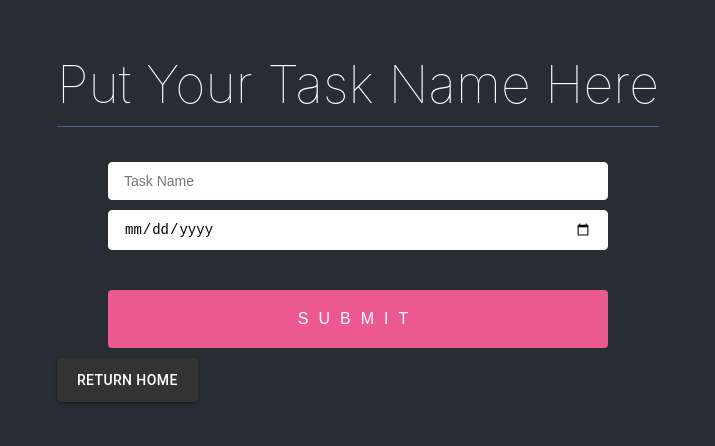
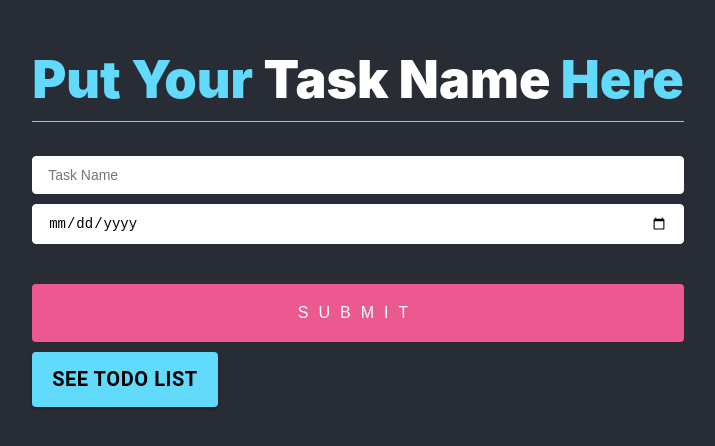
Before and after one commit to MrHamdan/react-todo-app-firebase, a React (Create React App) app: page /addtodo in a window 1280 px wide. Shown: the part 190-636 px from the top of the page, without its empty margins (282-997 px from the left). Built offline with nearby package versions, Linux system fonts and the light colour scheme.

Commit message:
adding everything

```diff
--- a/src/App.js
+++ b/src/App.js
@@ -1,6 +1,7 @@
 import { BrowserRouter, Route, Routes } from 'react-router-dom';
 import './App.css';
 import AddTodo from './Components/AddTask/AddTodo';
+import EditTodo from './Components/EditTodo/EditTodo';
 import TodoTable from './Components/TodoTable/TodoTable';
 import TodoDataProvider from './Context/TodoDataProvider';
 
@@ -14,6 +15,7 @@ function App() {
           <Routes>
             <Route path="/" element={<TodoTable/>}/>
             <Route path="addtodo" element={<AddTodo/>} />
+            <Route path="edittodo/:todoid" element={<EditTodo/>} />
           </Routes>
         </TodoDataProvider>
         </BrowserRouter>
--- a/src/Components/AddTask/AddTodo.css
+++ b/src/Components/AddTask/AddTodo.css
@@ -1,22 +1,22 @@
 
-form {
+/* form {
   max-width: 500px;
   margin: 0 auto;
-}
+} */
 
 h1 {
-  font-weight: 100;
+  font-weight: 900;
   color: white;
   text-align: center;
   padding-bottom: 10px;
-  border-bottom: 1px solid rgb(79, 98, 148);
+  border-bottom: 1px solid #61dafb;
 }
 
-.form {
+/* .form {
   background: #0e101c;
   max-width: 400px;
   margin: 0 auto;
-}
+} */
 
 p {
   color: #bf1650;
--- a/src/Components/AddTask/AddTodo.js
+++ b/src/Components/AddTask/AddTodo.js
@@ -2,13 +2,20 @@ import { Box, Button, Typography } from '@mui/material';
 import React from 'react';
 import { useForm } from "react-hook-form";
 import { useLocation, useNavigate } from 'react-router-dom';
+import Swal from 'sweetalert2';
 import useTodoProvider from '../../Context/useTodoProvider';
-import './AddTodo.css';
+
+
+
 
 
 const AddTodo = () => {
     const [todoList, setTodoList] = useTodoProvider();
     const { register, handleSubmit, resetField, watch, formState: { errors } } = useForm();
+
+
+
+
     const onSubmit = data => {
         const newTask = {
             id: Math.random() * 5000,
@@ -17,8 +24,14 @@ const AddTodo = () => {
         const updatedTaskList = [...todoList, newTask];
         setTodoList(updatedTaskList);
         resetField("remainingTask", 'dueTaskDate');
+        Swal.fire({
+            position: 'middle',
+            icon: 'success',
+            title: 'Your New Task Has Been Listed',
+            showConfirmButton: false,
+            timer: 1500
+          })
     };
-    const { pathname } = useLocation();
 
 
 
@@ -31,20 +44,19 @@ const AddTodo = () => {
 
     return (
         <Box>
-            <h1>Put Your Task Name Here</h1>
+            <h1><span style={{color:'#61dafb'}}>Put Your</span><span> Task Name</span> <span style={{color:'#61dafb'}}>Here</span></h1>
+            <form onSubmit={handleSubmit(onSubmit)}>
 
-            <form onSubmit={handleSubmit(onSubmit)}>
-                {/* register your input into the hook by invoking the "register" function */}
                 <input  placeholder="Task Name"{...register("remainingTask",{required:true})}/>
                 {errors.remainingTask && <span>This field is required</span>}
-                {/* include validation with required or other standard HTML validation rules */}
+
                 <input type='date' {...register("dueTaskDate", { required: true })} />
-                {/* errors will return when field validation fails  */}
+
                 {errors.dueTaskDate && <span>This field is required</span>}
-
+                <input readOnly defaultValue="Incomplete" type="hidden" {...register("status", { required: true })} />
                 <input type="submit" />
             </form>
-            <Button variant='contained' onClick={returnHomeButton}>Return Home</Button>
+            <Button sx={{backgroundColor:'#61dafb !important', color:'black !important',fontWeight:'bold', fontSize:'20px'}} variant='contained' onClick={returnHomeButton}>See ToDo List</Button>
         </Box>
     );
 };
--- /dev/null
+++ b/src/Components/EditTodo/EditTodo.css
@@ -0,0 +1,118 @@
+
+/* form {
+  max-width: 500px;
+  margin: 0 auto;
+} */
+
+h1 {
+    font-weight: 900;
+    color: white;
+    text-align: center;
+    padding-bottom: 10px;
+    border-bottom: 1px solid #61dafb;
+  }
+
+  /* .form {
+    background: #0e101c;
+    max-width: 400px;
+    margin: 0 auto;
+  } */
+
+  p {
+    color: #bf1650;
+  }
+
+  p::before {
+    display: inline;
+    content: "⚠ ";
+  }
+
+  input {
+    display: block;
+    box-sizing: border-box;
+    width: 100%;
+    border-radius: 4px;
+    border: 1px solid white;
+    padding: 10px 15px;
+    margin-bottom: 10px;
+    font-size: 14px;
+  }
+
+  label {
+    line-height: 2;
+    text-align: left;
+    display: block;
+    margin-bottom: 13px;
+    margin-top: 20px;
+    color: white;
+    font-size: 14px;
+    font-weight: 200;
+  }
+
+  button[type="submit"],
+  input[type="submit"] {
+    background: #ec5990;
+    color: white;
+    text-transform: uppercase;
+    border: none;
+    margin-top: 40px;
+    padding: 20px;
+    font-size: 16px;
+    font-weight: 100;
+    letter-spacing: 10px;
+  }
+
+  button[type="submit"]:hover,
+  input[type="submit"]:hover {
+    background: #bf1650;
+  }
+
+  button[type="submit"]:active,
+  input[type="button"]:active,
+  input[type="submit"]:active {
+    transition: 0.3s all;
+    transform: translateY(3px);
+    border: 1px solid transparent;
+    opacity: 0.8;
+  }
+
+  input:disabled {
+    opacity: 0.4;
+  }
+
+  input[type="button"]:hover {
+    transition: 0.3s all;
+  }
+
+  button[type="submit"],
+  input[type="button"],
+  input[type="submit"] {
+    -webkit-appearance: none;
+  }
+
+
+  button[type="button"] {
+    display: block;
+    appearance: none;
+    background: #333;
+    color: white;
+    border: none;
+    text-transform: uppercase;
+    padding: 10px 20px;
+    border-radius: 4px;
+  }
+
+  hr {
+    margin-top: 30px;
+  }
+
+  button {
+    display: block;
+    appearance: none;
+    margin-top: 40px;
+    border: 1px solid #333;
+    margin-bottom: 20px;
+    text-transform: uppercase;
+    padding: 10px 20px;
+    border-radius: 4px;
+  }
--- /dev/null
+++ b/src/Components/EditTodo/EditTodo.js
@@ -0,0 +1,83 @@
+import React, { useState } from 'react';
+import { Box, Button, Typography } from '@mui/material';
+import { useForm } from "react-hook-form";
+import { useLocation, useNavigate, useParams } from 'react-router-dom';
+import Swal from 'sweetalert2';
+import useTodoProvider from '../../Context/useTodoProvider';
+import './EditTodo.css';
+
+
+
+const EditTodo = () => {
+    const [todoList, setTodoList] = useTodoProvider();
+    const { register, handleSubmit, resetField, watch, formState: { errors } } = useForm();
+    const [updatedTaskName, setUpdatedTaskName] = useState('');
+    const [updateStatus, setUpdateStatus] = useState('');
+    const [updatedDate, setUpdatedDate] = useState('');
+    const { todoid } = useParams();
+    const selectedTask = todoList.find((task) => task.id == todoid);
+
+    console.log(todoList);
+
+    const onSubmit = data => {
+        const updatedTask = {
+            id: selectedTask?.id,
+            remainingTask: updatedTaskName || selectedTask?.remainingTask,
+            dueTaskDate: updatedDate || selectedTask?.dueTaskDate,
+            status: updateStatus || selectedTask?.status,
+        }
+        const updatedTaskList = [];
+        updatedTaskList.push(updatedTask);
+        const newTaskList = todoList.map(task => updatedTaskList.find(o => o.id === task.id) || task);
+        setTodoList(newTaskList);
+        Swal.fire({
+            position: 'middle',
+            icon: 'success',
+            title: 'Your work has been saved',
+            showConfirmButton: false,
+            timer: 1500
+          })
+    };
+
+
+
+    const returnHome = useNavigate();
+
+    const returnHomeButton = () => {
+        returnHome('/');
+    }
+
+
+    const getUpdatedTask = (e) => {
+        setUpdatedTaskName(e.target.value);
+    }
+    const getDate = (e) => {
+        setUpdatedDate(e.target.value)
+    }
+    const updateHandler = () => {
+
+    }
+
+
+
+
+    return (
+        <Box>
+            <h1><span style={{color:'#61dafb'}}>Edit</span><span> Your Task</span> <span style={{color:'#61dafb'}}>Here</span></h1>
+            <form onSubmit={handleSubmit(onSubmit)}>
+
+                <input defaultValue={selectedTask.remainingTask}  placeholder="Rename Task"{...register("remainingTask",{required:true})} onBlur={getUpdatedTask}/>
+                {errors.remainingTask && <span>This field is required</span>}
+
+                <input defaultValue={selectedTask.dueTaskDate} type='date' {...register("dueTaskDate", { required: true })} onBlur={getDate}/>
+
+                {errors.dueTaskDate && <span>This field is required</span>}
+                <input readOnly defaultValue="Incomplete" type="hidden" {...register("status", { required: true })} />
+                <input type="submit" value="Update Task"/>
+            </form>
+            <Button sx={{backgroundColor:'#61dafb !important', color:'black !important',fontWeight:'bold', fontSize:'20px'}} variant='contained' onClick={returnHomeButton}>See ToDo List</Button>
+        </Box>
+    );
+};
+
+export default EditTodo;
```
Also changed, not shown: src/Components/TodoTable/TodoTable.js (+62 -19 lines).
